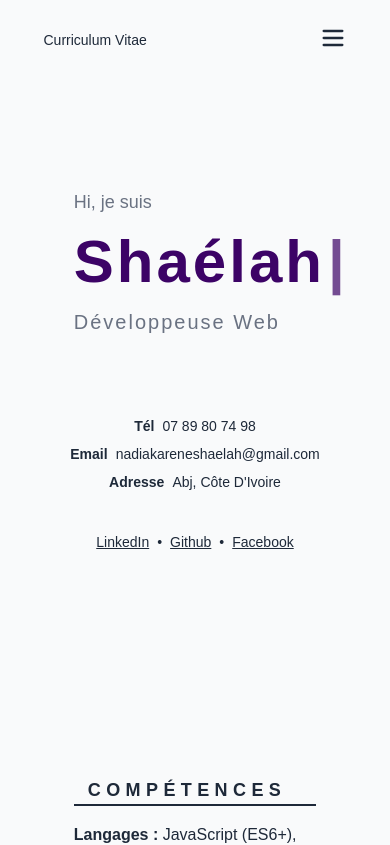
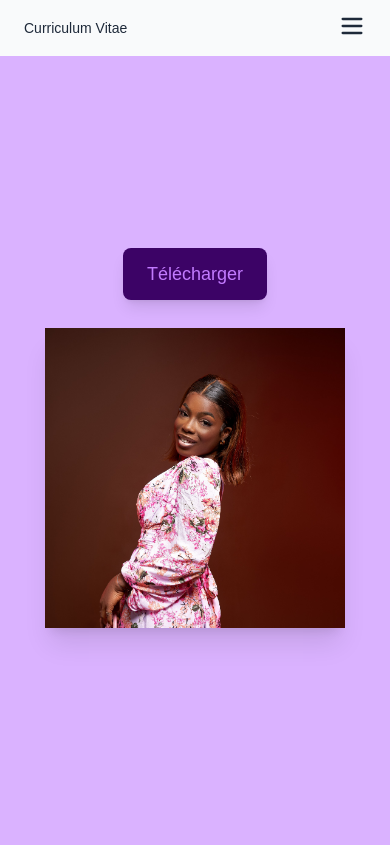
Before and after one commit to shaelahzebato/Dya_Portfolio, a Next.js app: page / in a window 390 px wide. Shown: the top 845 px of the page. Built offline with nearby package versions, Linux system fonts and the light colour scheme.

Commit message:
Gestion du responsive

```diff
--- a/src/app/components/Introducing.jsx
+++ b/src/app/components/Introducing.jsx
@@ -6,8 +6,8 @@ import Link from "next/link";
 
 function Introducing() {
     return (
-        <section className="mt-24 text-gray-800">
-            <div className="flex flex-col gap-4">
+        <section className="mt-24 max-sm:mt-0 text-gray-800">
+            <div className="flex flex-col gap-4 max-sm:justify-center max-sm:items-center">
                 <p className="text-lg text-gray-500">Hi, je suis</p>
                 <h1 className="text-6xl font-bold text-purple-950 tracking-wider font-poppins">
                     <Typewriter typeSpeed={50} words={["Nadia", "Karène", "Shaélah", "ZÉBATO"]} loop={0}/>
--- a/src/app/page.js
+++ b/src/app/page.js
@@ -27,7 +27,47 @@ export default function Home() {
     return (
         // Partie Droite (sur mobile : en haut | sur grand écran : à droite)
         // Partie Gauche (sur mobile : en bas | sur grand écran : à gauche)
-        <main className="w-full min-h-screen grid grid-cols-1 md:grid-cols-2 md:grid-flow-row grid-flow-dense bg-gray-50">
+
+        <div className="">
+            {/* Petit écran */}
+            <main className="min-sm:hidden w-full min-h-screen grid grid-cols-1 md:grid-cols-2 md:grid-flow-row grid-flow-dense bg-gray-50">
+                <div className="flex flex-col">
+                    <div className="px-6">
+                        <Navbar/>
+                    </div>
+                    <div className="h-screen flex items-center justify-center bg-purple-300">
+                        <div className="relative flex flex-col items-center space-y-6">
+                            <a href="/Shaélah_ZEBATO_CV2025.pdf" download className="absolute md:-right-20 -top-20 bg-purple-950 text-purple-400 text-lg py-3 px-6 rounded-lg shadow-lg transition-all hover:bg-purple-800 hover:text-white hover:scale-105">
+                                Télécharger
+                            </a>
+                            <div className="w-[300px] h-[300px] sm:w-[350px] sm:h-[350px] md:w-[400px] md:h-[400px] lg:w-[450px] lg:h-[450px] overflow-hidden shadow-xl transition-transform hover:scale-105">
+                                <Image
+                                    src="/moi.JPG"
+                                    alt="Picture of me"
+                                    width={450}
+                                    height={450}
+                                    className="object-cover w-full h-full"
+                                />
+                            </div>
+                        </div>
+                    </div>
+                </div>
+
+                <div className="w-[90%] container mx-auto flex flex-col gap-6 py-3 px-6">
+                        <Introducing/>
+                        <Cv/>
+                        <motion.section id="projects" className="h-screen flex items-center justify-center" initial={{ opacity: 0, y: 50 }} whileInView={{ opacity: 1, y: 0 }} transition={{ duration: 0.8 }} viewport={{ once: true }}>
+                            <Projects/>
+                        </motion.section>
+                        <motion.section id="contact" className="h-screen flex items-center justify-center" initial={{ opacity: 0, y: 50 }} whileInView={{ opacity: 1, y: 0 }} transition={{ duration: 0.8 }} viewport={{ once: true }}>
+                            <Contact/>
+                        </motion.section>
+                    <Footer/>
+                </div>
+            </main>
+
+            {/* Grand écran */}
+            <main className="max-sm:hidden w-full min-h-screen grid grid-cols-1 md:grid-cols-2 md:grid-flow-row grid-flow-dense bg-gray-50">
                 {/* Partie gauche */}
                 <div className="w-[90%] container mx-auto flex flex-col gap-6 py-3 px-6">
                     <Navbar/>
@@ -62,6 +102,7 @@ export default function Home() {
                     </div>
                 </div>
             </main>
+        </div>
     );
 }
 
```
Lines whose indentation alone changed are shown as unchanged.
